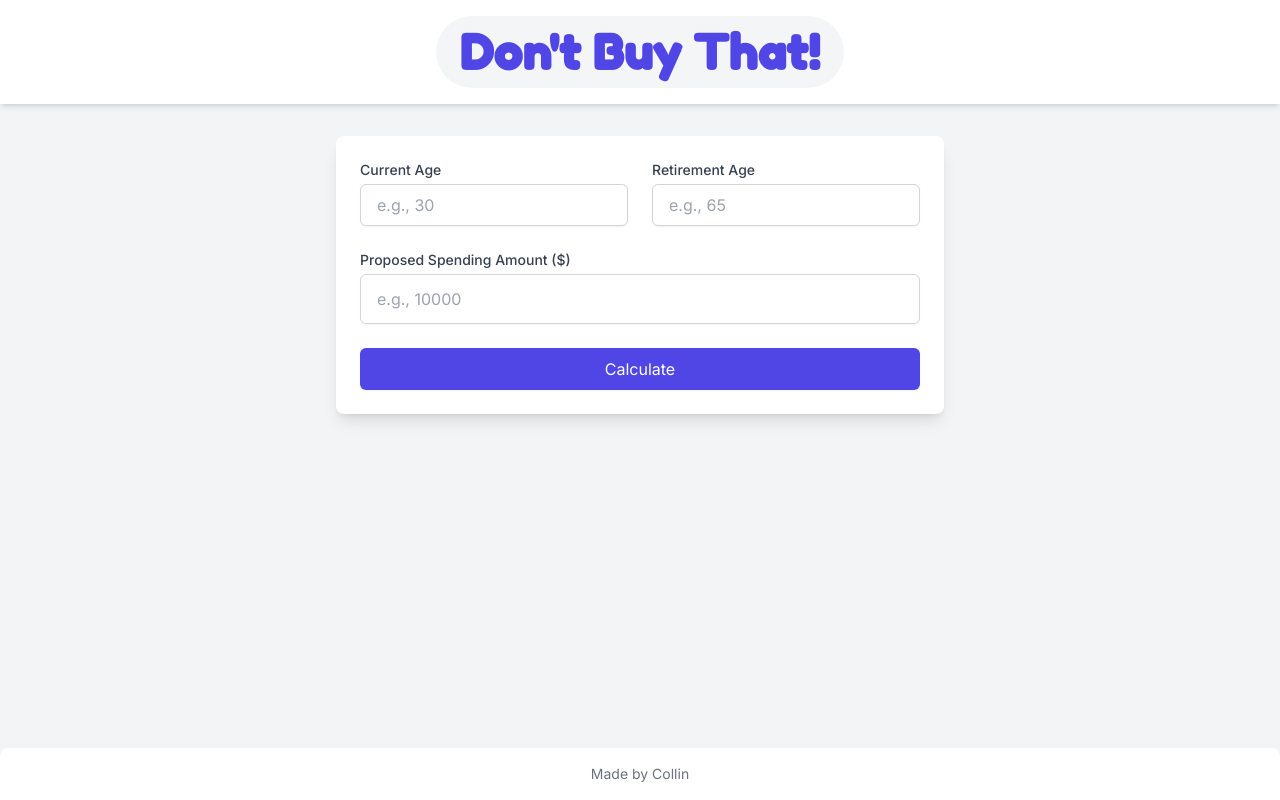
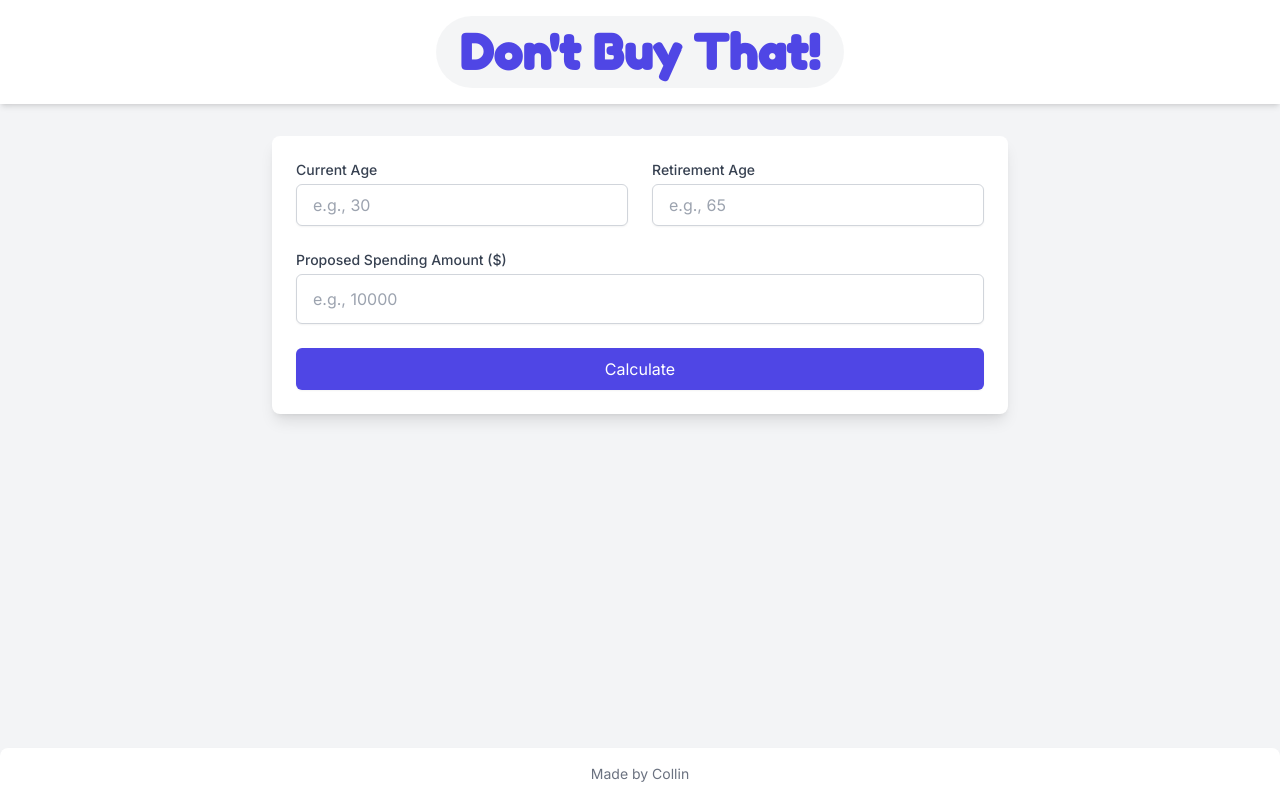
Before and after one commit to collincollins/dont-buy-that, a React (Create React App) app: page / in a window 1280 px wide. Built offline with nearby package versions, Linux system fonts and the light colour scheme; the HTML template or start-up script is replaced by a standard one.

Commit message:
fix auto width of input field and results windows

```diff
--- a/public/index.html
+++ b/public/index.html
@@ -4,7 +4,7 @@
   <head>
     <meta charset="utf-8" />
     <link rel="icon" href="%PUBLIC_URL%/favicon.ico" />
-    <meta name="viewport" content="width=device-width, initial-scale=1" />
+    <meta name="viewport" content="width=device-width, initial-scale=1.0" />
     <meta name="theme-color" content="#000000" />
     <meta
       name="description"
--- a/src/App.js
+++ b/src/App.js
@@ -50,7 +50,7 @@ function App() {
       <Navbar />
 
       {/* main content */}
-      <main className="flex-grow max-w-4xl mx-auto px-4">
+      <main className="flex-grow w-full max-w-screen-md mx-auto px-4">
         <Card className="mb-8">
           <InputForm onAddEntry={handleAddEntry} />
         </Card>
```
